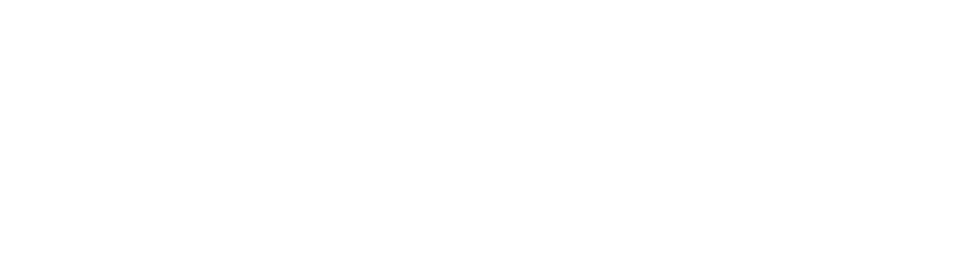
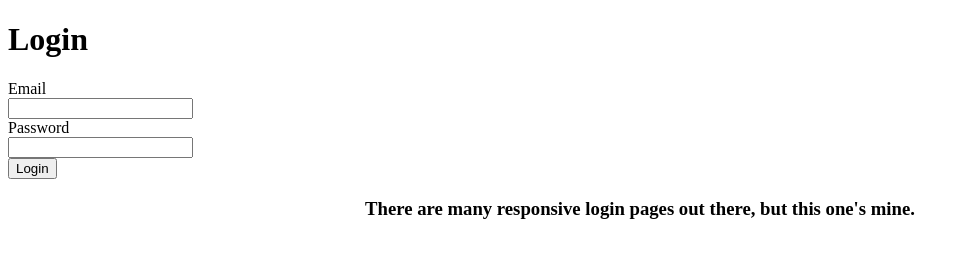
Before and after one commit to gSchool/responsive-login-page, a plain HTML site: page index.html in a window 1280 px wide. Shown: the whole page, without its empty margins (0-970 px from the left). Drawn offline with nearby package versions, Linux system fonts and the light colour scheme.

Commit message:
Added a DOM injection welcome message

```diff
--- a/css/styles.css
+++ b/css/styles.css
@@ -0,0 +1,3 @@
+.center {
+  text-align: center;
+}
--- a/index.html
+++ b/index.html
@@ -8,6 +8,15 @@
 
   <body>
 
+    <h1>Login</h1>
+    <form>
+      Email<br>
+      <input type="email" name="email"><br>
+      Password<br>
+      <input type="password" name="password"><br>
+      <input type="submit" value="Login">
+    </form>
+
     <script src="https://ajax.googleapis.com/ajax/libs/jquery/2.2.0/jquery.min.js"></script>
     <script type="text/javascript" src="js/main.js"></script>
   </body>
--- a/js/main.js
+++ b/js/main.js
@@ -0,0 +1,6 @@
+$(document).on('ready', function() {
+  console.log('Ready, PLAYER ONE?');
+
+  $('body').append('<h3 class ="center">There are many responsive login pages out there, but this one\'s mine.</h3>');
+
+});
```
